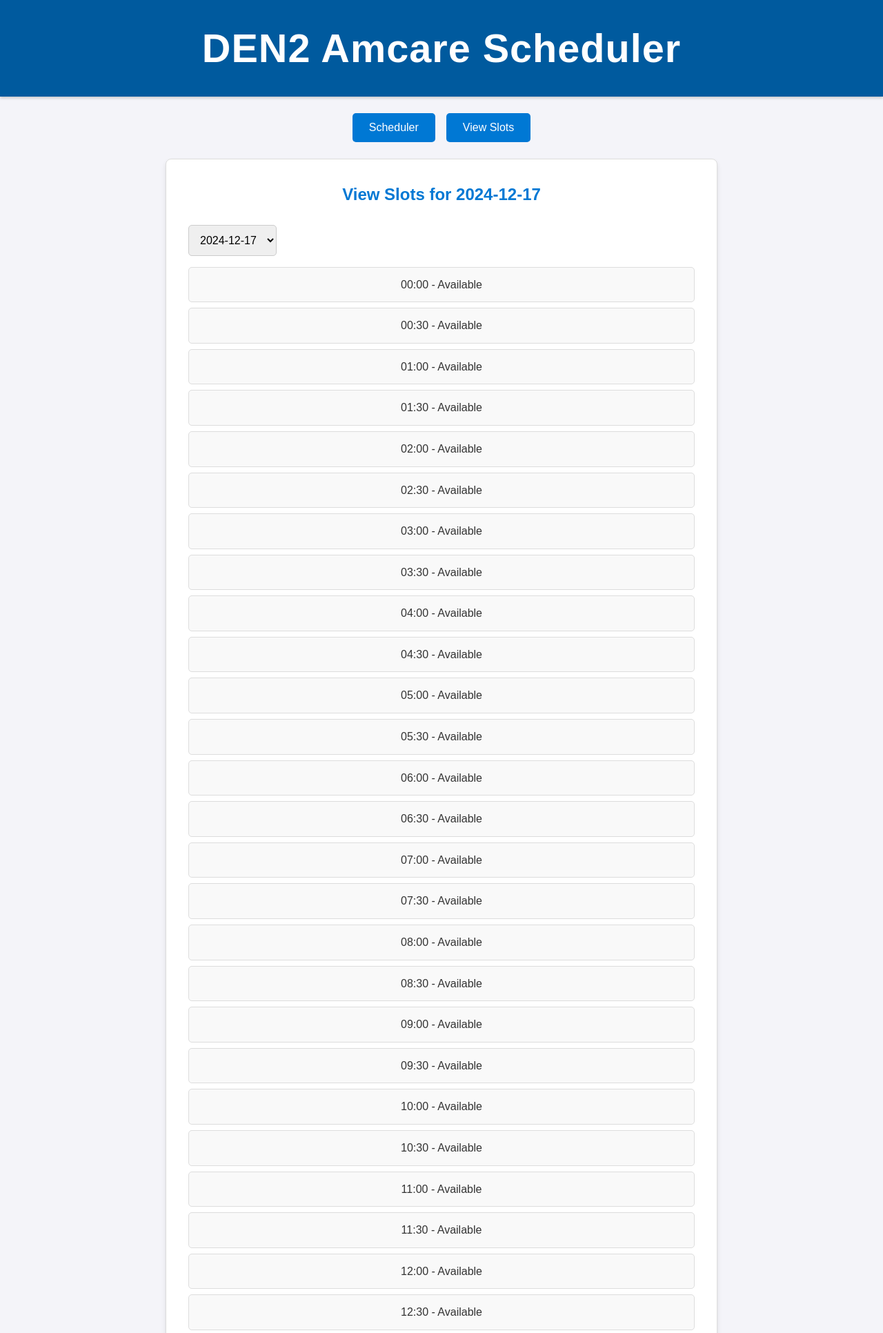
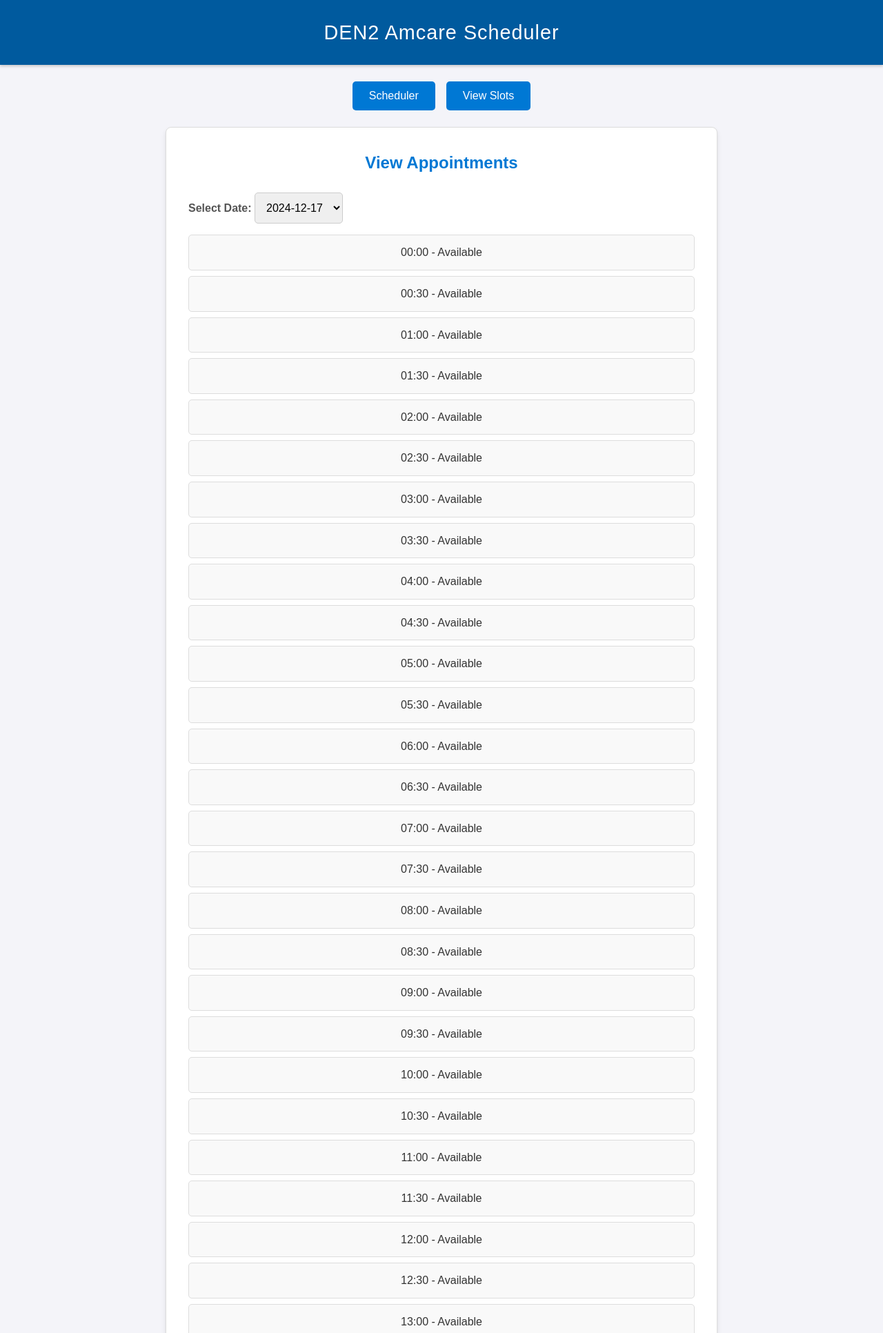
Before and after one commit to Garret-Tade/DEN2_Amcare_Scheduler, a Flask app: page / in a window 1280 px wide, after a click on "View Slots". Shown: the top 1932 px of the page at 69% size. Run offline with Flask 3, Linux system fonts and the light colour scheme.

Commit message:
Update index.html

```diff
--- a/templates/index.html
+++ b/templates/index.html
@@ -8,7 +8,7 @@
 </head>
 <body>
     <header>
-        <h1>DEN2 Amcare Scheduler</h1>
+        DEN2 Amcare Scheduler
     </header>
 
     <div class="tabs">
@@ -17,11 +17,11 @@
     </div>
 
     <!-- Scheduler Tab -->
-    <div id="scheduler" class="tab-content active">
+    <section id="scheduler" class="tab-content active">
         <h2>Book an Appointment</h2>
         <form id="booking-form">
             <label for="alias">Amazon Alias:</label>
-            <input type="text" id="alias" name="alias" required>
+            <input type="text" id="alias" name="alias" placeholder="Enter your Amazon Alias" required>
 
             <label for="date">Select a Date:</label>
             <select id="date" name="date" required></select>
@@ -29,17 +29,22 @@
             <label for="time">Choose a Time:</label>
             <select id="time" name="time" required></select>
 
-            <button type="submit">Book</button>
+            <button type="submit">Book Appointment</button>
         </form>
         <div id="message"></div>
-    </div>
+    </section>
 
     <!-- View Slots Tab -->
-    <div id="slots" class="tab-content">
-        <h2>View Slots for <span id="view-date"></span></h2>
+    <section id="slots" class="tab-content">
+        <h2>View Appointments</h2>
+        <label for="view-date-selector">Select Date:</label>
         <select id="view-date-selector"></select>
         <ul id="slots-list"></ul>
-    </div>
+    </section>
+
+    <footer>
+        &copy; 2024 DEN2 Amcare Scheduler | Made with ❤️ for scheduling efficiency.
+    </footer>
 
     <script>
         async function fetchSlots(date) {
@@ -53,7 +58,6 @@
             slotsList.innerHTML = "";
 
             slots.forEach(slot => {
-                // Populate dropdown
                 const option = document.createElement("option");
                 option.value = slot.time;
                 option.textContent = slot.time;
@@ -64,7 +68,6 @@
                 }
                 timeDropdown.appendChild(option);
 
-                // Populate slots list
                 const li = document.createElement("li");
                 li.textContent = `${slot.time} - ${slot.associates.join(", ") || "Available"}`;
                 if (slot.associates.length >= 2) li.classList.add("slot-full");
@@ -72,13 +75,8 @@
             });
         }
 
-        document.getElementById("date").addEventListener("change", () => {
-            fetchSlots(document.getElementById("date").value);
-        });
-
         document.getElementById("booking-form").addEventListener("submit", async (e) => {
             e.preventDefault();
-
             const formData = new FormData(e.target);
             const res = await fetch("/submit", { method: "POST", body: formData });
 
@@ -91,22 +89,14 @@
                 message.textContent = `❌ ${error.message}`;
                 message.style.color = "red";
             }
-
-            // Clear form inputs
             e.target.reset();
-
             fetchSlots(document.getElementById("date").value);
         });
 
         function showTab(tabId) {
             document.querySelectorAll(".tab-content").forEach(div => div.classList.remove("active"));
             document.getElementById(tabId).classList.add("active");
-
-            if (tabId === "slots") {
-                const date = document.getElementById("view-date-selector").value;
-                fetchSlots(date);
-                document.getElementById("view-date").textContent = date;
-            }
+            if (tabId === "slots") fetchSlots(document.getElementById("view-date-selector").value);
         }
 
         window.onload = () => {
@@ -115,27 +105,15 @@
             const viewDateDropdown = document.getElementById("view-date-selector");
 
             dates.forEach(date => {
-                const option = document.createElement("option");
-                option.value = date;
-                option.textContent = date;
-                dateDropdown.appendChild(option);
-
-                const viewOption = option.cloneNode(true);
-                viewDateDropdown.appendChild(viewOption);
+                const option = new Option(date, date);
+                dateDropdown.add(option);
+                viewDateDropdown.add(new Option(date, date));
             });
 
             const initialDate = dates[0];
             dateDropdown.value = initialDate;
             viewDateDropdown.value = initialDate;
-
             fetchSlots(initialDate);
-            document.getElementById("view-date").textContent = initialDate;
-
-            viewDateDropdown.addEventListener("change", () => {
-                const selectedDate = viewDateDropdown.value;
-                fetchSlots(selectedDate);
-                document.getElementById("view-date").textContent = selectedDate;
-            });
         };
     </script>
 </body>
```
